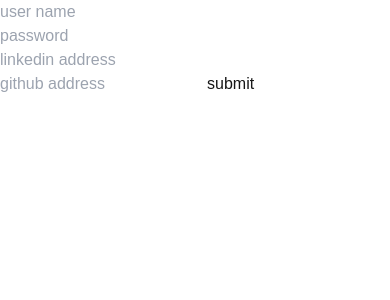
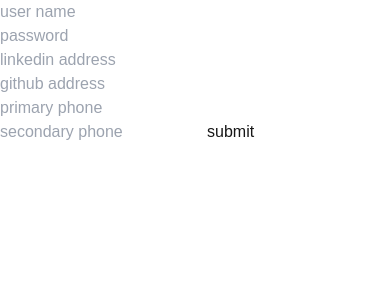
Before and after one commit to mr-mahdiyar/simple-react-hook-form-mini-project, a Next.js app: page / in a window 390 px wide. Shown: the top 300 px of the page. Built offline with nearby package versions, Linux system fonts and the light colour scheme.

Commit message:
add phoneNumber as an array

```diff
--- a/src/app/page.tsx
+++ b/src/app/page.tsx
@@ -6,6 +6,7 @@
     linkedin: string;
     github: string;
   }
+  phoneNumbers: Array<string>
 }
 import { useForm } from "react-hook-form";
 export default function Home() {
@@ -16,7 +17,8 @@
       social: {
         linkedin: "",
         github: ""
-      }
+      },
+      phoneNumbers: ["", ""]
     },
   });
   const { register, handleSubmit, formState } = form;
@@ -57,6 +59,18 @@
           className="border rounded-md p-2 outline-none"
           {...register("social.github")}
         />
+        <input
+          type="text"
+          placeholder="primary phone"
+          className="border rounded-md p-2 outline-none"
+          {...register("phoneNumbers.0")}
+        />
+        <input
+          type="text"
+          placeholder="secondary phone"
+          className="border rounded-md p-2 outline-none"
+          {...register("phoneNumbers.1")}
+        />
         <button type="submit" className="p-2 border rounded-md hover:bg-slate-100">
           submit
         </button>
```
